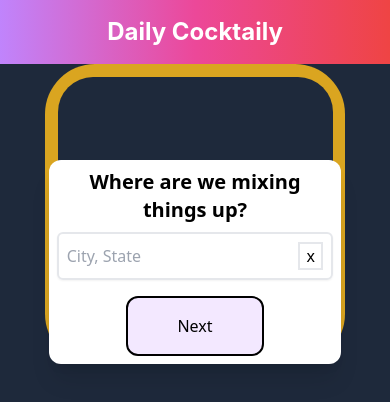
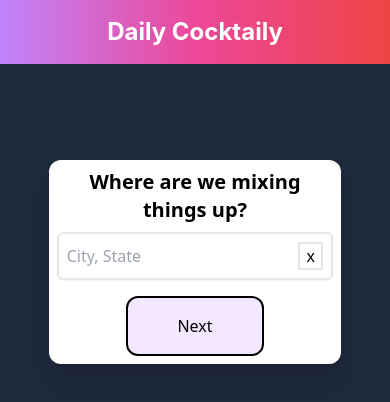
Before and after one commit to MattHlav478/cocktail-react, a React (Create React App) app: page / in a window 390 px wide. Shown: the top 402 px of the page. Built offline with nearby package versions, Linux system fonts and the light colour scheme.

Commit message:
work on new component for main logo

```diff
--- a/src/screens/Home.js
+++ b/src/screens/Home.js
@@ -1,6 +1,7 @@
 import React, { useState, useRef, useEffect } from "react";
 import { SwitchTransition, CSSTransition } from "react-transition-group";
 import "./Home.css";
+import MainLogo from "./components/MainLogo";
 import LiquorPrefs from "./components/LiquorPrefs";
 import CitySearch from "./components/CitySearch";
 import Recommendation from "./Recommendation";
@@ -14,13 +15,16 @@ export default function Home({
   cocktail,
   setCocktail,
 }) {
-  const [modalState, setModalState] = useState("citySearch");
+  const [modalState, setModalState] = useState("mainLogo");
+  const mainLogoRef = useRef(null);
   const cityRef = useRef(null);
   const liquorRef = useRef(null);
   const recommendationRef = useRef(null);
   const recipeRef = useRef(null);
   let nodeRef;
-  if (modalState === "citySearch") {
+  if (modalState === "mainLogo") {
+    nodeRef = mainLogoRef;
+  } else if (modalState === "citySearch") {
     nodeRef = cityRef;
   } else if (modalState === "liquorPrefs") {
     nodeRef = liquorRef;
@@ -33,6 +37,14 @@ export default function Home({
   }
 
   const componentMap = {
+    mainLogo: (
+      <MainLogo
+        citySelected={citySelected}
+        setCitySelected={setCitySelected}
+        setWeather={setWeather}
+        setModalState={setModalState}
+      />
+    ),
     citySearch: (
       <CitySearch
         citySelected={citySelected}
@@ -60,32 +72,6 @@ export default function Home({
   return (
     <>
       <div className="min-h-screen flex justify-center bg-slate-800 font-sans">
-        {/* LOGO */}
-        <div style={{ width: 300, height: 300, position: "relative" }}>
-
-          <div
-            style={{
-              width: 300,
-              height: 300,
-              left: 0,
-              top: 0,
-              position: "absolute",
-              borderRadius: 50,
-            }}
-            className="bg-roller-3"
-          /><div
-          style={{
-            width: 275,
-            height: 275,
-            left: 13,
-            top: 13,
-            position: "absolute",
-            borderRadius: 35,
-          }}
-          className="bg-slate-800"
-        ></div>
-        </div>
-        {/* END LOGO */}
         <div className="absolute w-full h-3/4 flex flex-col">
           <SwitchTransition mode={"out-in"}>
             <CSSTransition
--- /dev/null
+++ b/src/screens/components/MainLogo.js
@@ -0,0 +1,154 @@
+// import React, { useState } from "react";
+
+// export default function MainLogo({setModalState}) {
+//   return (
+//     <div className="w-full h-full flex flex-col justify-center self-center p-2">
+//       <div style={{ width: 300, height: 300, position: "relative" }}>
+//         <div
+//           style={{
+//             width: 300,
+//             height: 300,
+//             left: 0,
+//             top: 0,
+//             position: "absolute",
+//             opacity: 0.2,
+//             background: "#28F048",
+//             borderRadius: 50,
+//           }}
+//         />
+//         <div
+//           style={{
+//             width: 275,
+//             height: 275,
+//             left: 13,
+//             top: 13,
+//             position: "absolute",
+//             background: "white",
+//             borderRadius: 35,
+//           }}
+//         ></div>
+//       </div>
+//       <div className="flex flex-row justify-center">
+//         <button
+//           className="bg-purple-100 p-4 w-1/2 rounded-xl border-2 border-black"
+//           onClick={() => setModalState("citySearch")}
+//         >
+//           Next
+//         </button>
+//       </div>
+//     </div>
+//   );
+// }
+
+import React, { useState } from "react";
+import { citySearch } from "../../services/citySearch";
+import { getLatLon } from "../../services/weatherSearch";
+
+export default function CitySearch({
+  citySelected,
+  setCitySelected,
+  setWeather,
+  setModalState,
+}) {
+  const [query, setQuery] = useState("");
+  const [searchResults, setSearchResults] = useState(null);
+
+  const handleSearch = async (query) => {
+    setQuery(query);
+
+    if (query.length > 2) {
+      try {
+        const cities = await citySearch(query);
+
+        if (Array.isArray(cities)) {
+          setSearchResults([...cities]);
+        } else {
+          console.log("Error: API call returned non-array data.");
+        }
+      } catch (error) {
+        console.log("Error fetching search results: ", error);
+      }
+    }
+  };
+
+  const handleCitySelection = async (city, state, country) => {
+    console.log(city, state);
+    setQuery(`${city}, ${state}`);
+    setCitySelected(true);
+    const weatherData = await getLatLon(city, state, country)
+    setWeather(weatherData);
+  };
+
+  return (
+    <div className="btn w-3/4 h-50 flex flex-col justify-center self-center mt-24 p-2 bg-white shadow-xl rounded-xl ">
+      <h1 className="text-xl text-center mb-2 font-semibold">
+        Where are we mixing things up?
+      </h1>
+      <div className="text-center">
+        <span className=" flex flex-row justify-between border-2 p-2 mb-4 rounded-md w-full md:w-2/3 lg:w-1/2 mx-auto shadow-sm">
+          <input
+            type="text"
+            placeholder="City, State"
+            id="search-city"
+            value={query}
+            className="focus:outline-none w-full mr-2"
+            onChange={(e) => handleSearch(e.target.value)}
+          />
+          <button
+            className="flex items-center justify-center w-7 h-7 text-center border-2"
+            onClick={() => {
+              setQuery("");
+              setCitySelected(false);
+            }}
+          >
+            x
+          </button>
+        </span>
+        {searchResults && !citySelected && query.length > 0 && (
+          <ul className="absolute flex flex-col w-2/3 bg-white border-2 border-solid">
+            {searchResults
+              .reduce((unique, result) => {
+                if (
+                  unique.findIndex(
+                    (item) =>
+                      item.city === result.city &&
+                      item.state === result.state &&
+                      item.country === result.country
+                  ) === -1
+                ) {
+                  unique.push(result);
+                }
+                return unique;
+              }, [])
+              .map((result, i) => (
+                <li
+                  key={i}
+                  className="text-left py-1 hover:bg-sky-200 border"
+                  onClick={() =>
+                    handleCitySelection(
+                      result.city,
+                      result.state,
+                      result.country
+                    )
+                  }
+                >
+                  <div>
+                    {result.city}, {result.state}
+                  </div>
+                  <div className="text-gray-400">{result.country}</div>
+                </li>
+              ))}
+          </ul>
+        )}{" "}
+      </div>
+      <div className="flex flex-row justify-center">
+        <button
+          className="bg-purple-100 p-4 w-1/2 rounded-xl border-2 border-black"
+          onClick={() => setModalState("mainLogo")}
+        >
+          Next
+        </button>
+      </div>
+    </div>
+  );
+}
```
